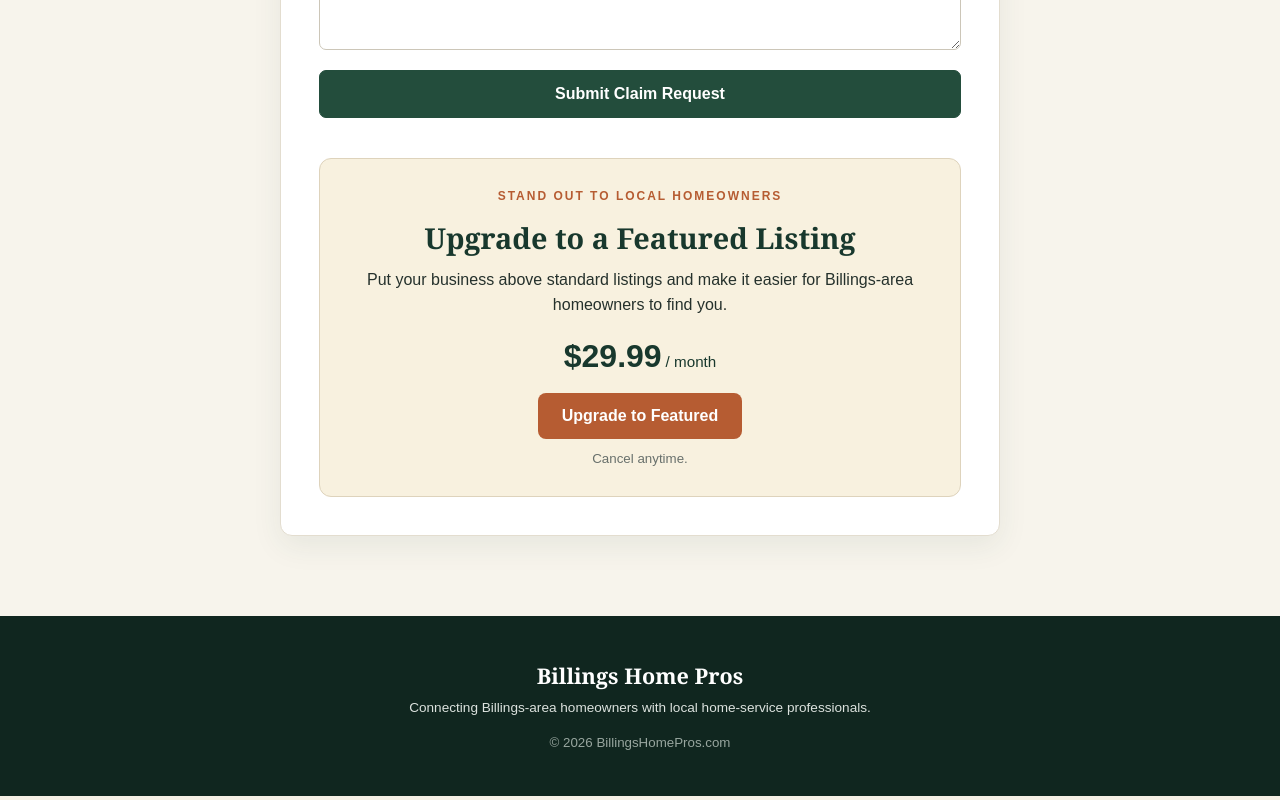
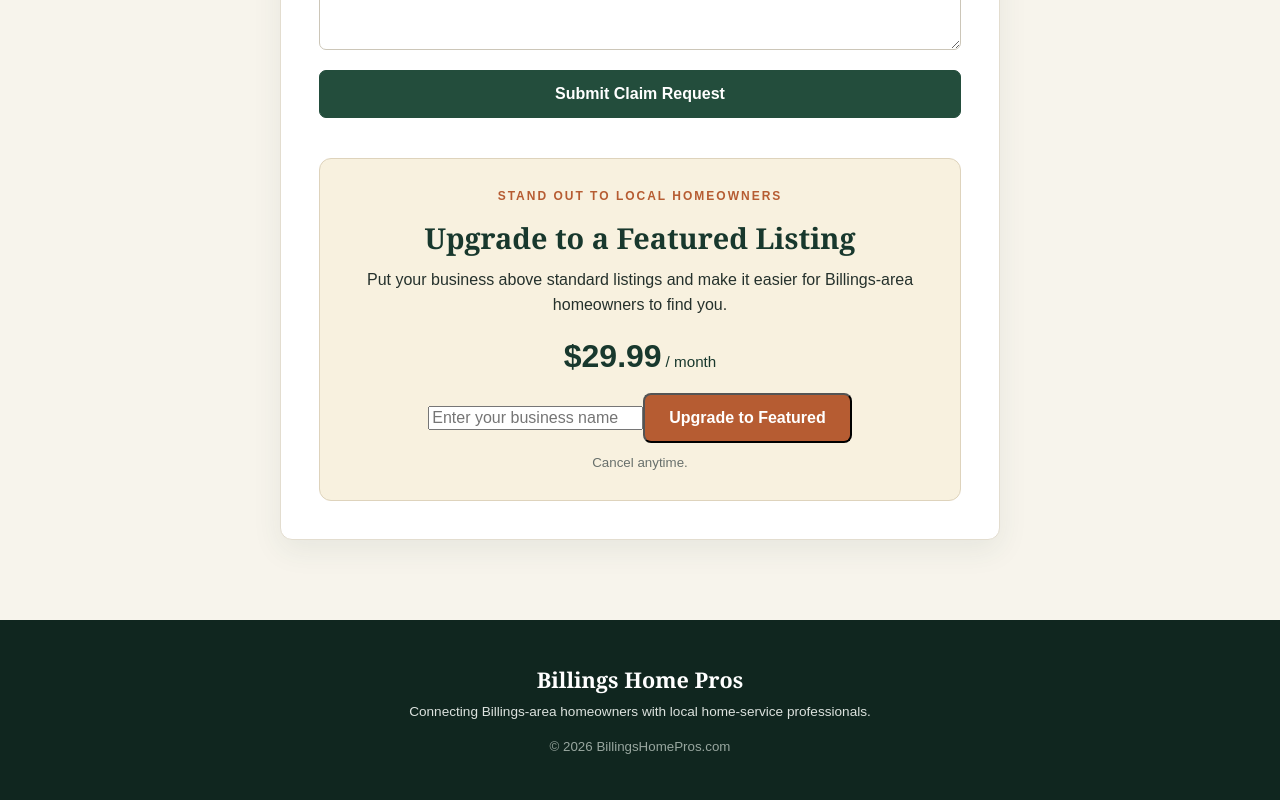
Before and after one commit to Cheddaronbass/billingshomepros, a Next.js app: page /get-listed in a window 1280 px wide. Shown: the part 1355-2155 px from the top of the page. Built offline with nearby package versions, Linux system fonts and the light colour scheme.

Commit message:
Implement featured listing feature in GetListedPage
Added featured listing functionality with input and checkout process.

```diff
--- a/app/get-listed/page.js
+++ b/app/get-listed/page.js
@@ -4,6 +4,10 @@ import { useState } from "react";
 
 export default function GetListedPage() {
   const [requestType, setRequestType] = useState("claim");
+
+  const [featuredBusinessName, setFeaturedBusinessName] = useState("");
+  const [featuredStatus, setFeaturedStatus] = useState("idle");
+  const [featuredMessage, setFeaturedMessage] = useState("");
 
   const [formData, setFormData] = useState({
     business_name: "",
@@ -26,6 +30,46 @@ export default function GetListedPage() {
       ...current,
       [name]: value,
     }));
+  }
+
+  async function handleFeaturedCheckout() {
+    if (!featuredBusinessName.trim()) {
+      setFeaturedStatus("error");
+      setFeaturedMessage("Please enter your business name.");
+      return;
+    }
+
+    setFeaturedStatus("loading");
+    setFeaturedMessage("");
+
+    try {
+      const response = await fetch("/api/create-featured-checkout", {
+        method: "POST",
+        headers: {
+          "Content-Type": "application/json",
+        },
+        body: JSON.stringify({
+          businessName: featuredBusinessName,
+        }),
+      });
+
+      const result = await response.json();
+
+      if (!response.ok) {
+        setFeaturedStatus("error");
+        setFeaturedMessage(
+          result.error || "Unable to start checkout."
+        );
+        return;
+      }
+
+      window.location.href = result.url;
+    } catch {
+      setFeaturedStatus("error");
+      setFeaturedMessage(
+        "Something went wrong. Please try again."
+      );
+    }
   }
 
   async function handleSubmit(event) {
@@ -280,8 +324,11 @@ export default function GetListedPage() {
               </div>
             )}
           </form>
+
           <div className="featuredUpgrade">
-  <div className="eyebrow">STAND OUT TO LOCAL HOMEOWNERS</div>
+            <div className="eyebrow">
+              STAND OUT TO LOCAL HOMEOWNERS
+            </div>
 
             <h2>Upgrade to a Featured Listing</h2>
 
@@ -295,12 +342,32 @@ export default function GetListedPage() {
               <span>/ month</span>
             </div>
 
-  <a
+            <input
+              type="text"
+              className="featuredBusinessInput"
+              placeholder="Enter your business name"
+              value={featuredBusinessName}
+              onChange={(event) =>
+                setFeaturedBusinessName(event.target.value)
+              }
+            />
+
+            <button
+              type="button"
               className="featuredUpgradeButton"
-    href="https://buy.stripe.com/test_fZu7sF6wS3E43Lv39p3sI00"
+              onClick={handleFeaturedCheckout}
+              disabled={featuredStatus === "loading"}
             >
-    Upgrade to Featured
-  </a>
+              {featuredStatus === "loading"
+                ? "Opening Checkout..."
+                : "Upgrade to Featured"}
+            </button>
+
+            {featuredMessage && (
+              <p className="featuredMessage">
+                {featuredMessage}
+              </p>
+            )}
 
             <small>Cancel anytime.</small>
           </div>
```
Lines whose indentation alone changed are shown as unchanged.
